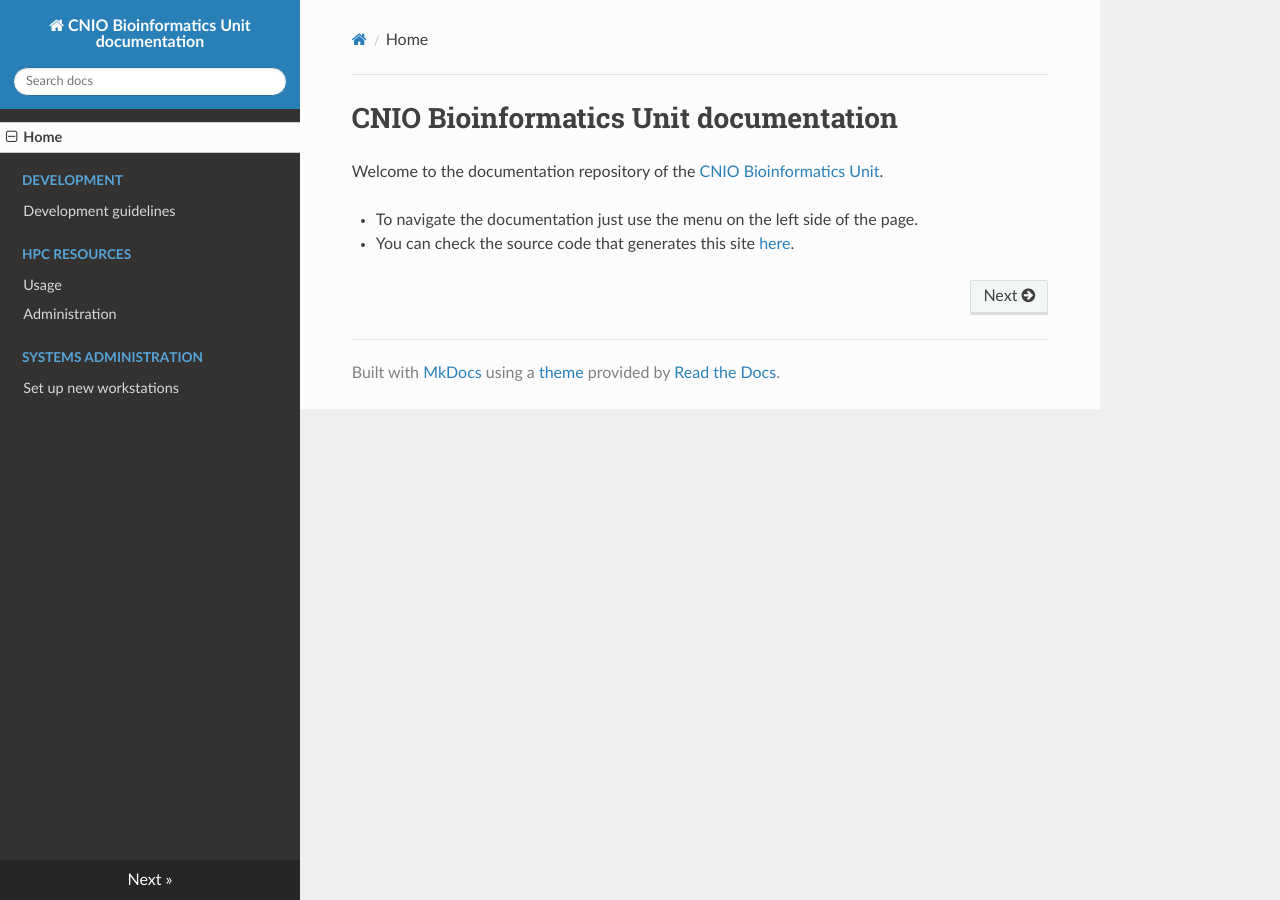
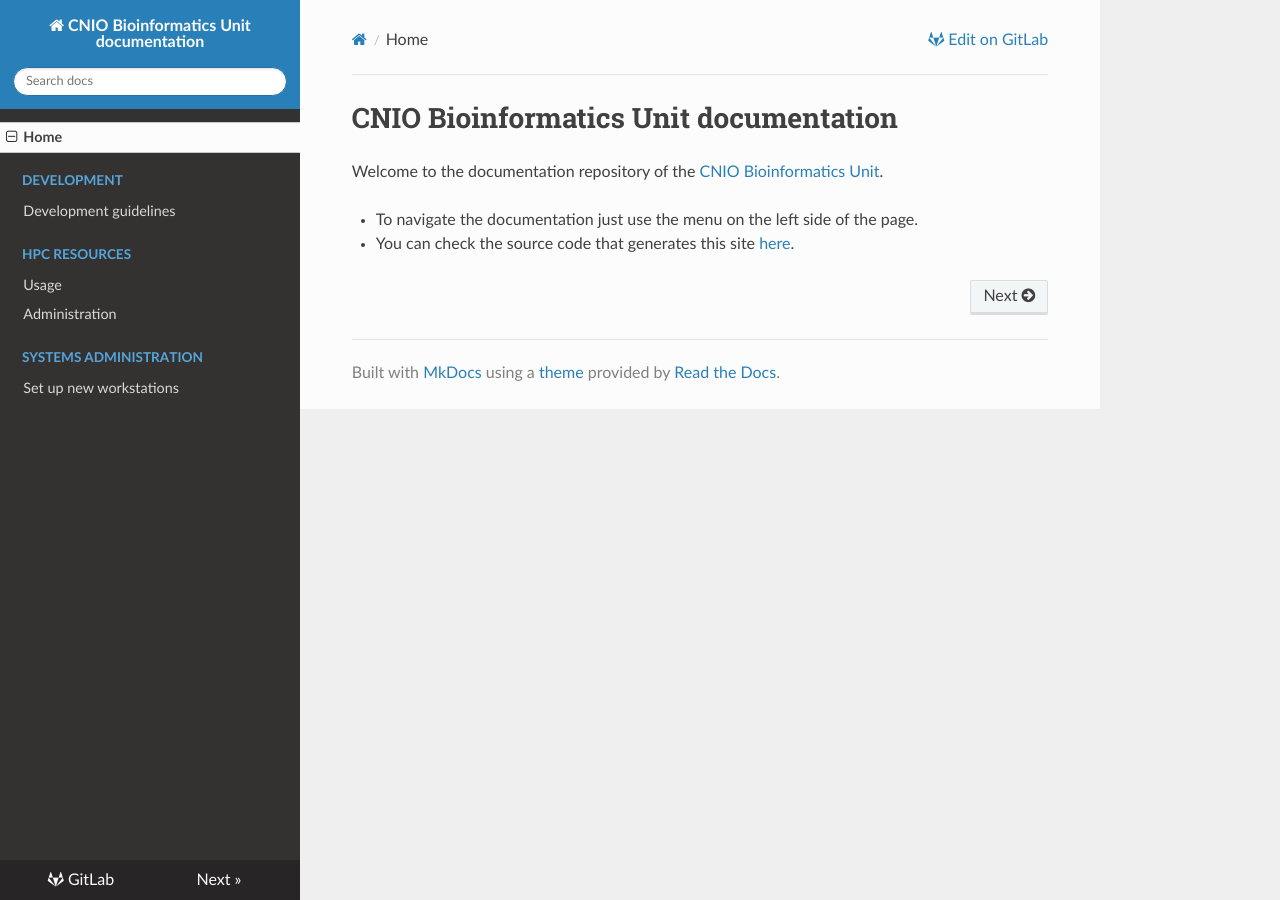
Before and after one commit to cnio-bu/cnio-bu.github.io, an MkDocs documentation site: the page built from docs/index.md, in a window 1280 px wide. Built offline with MkDocs 1.6.1, drawn with Linux system fonts in a browser that asks for light colours; nearby versions of some CDN libraries; some of the changed lines change nothing that is shown.

Commit message:
Add links to edit pages on GitLab

```diff
--- a/mkdocs.yml
+++ b/mkdocs.yml
@@ -1,5 +1,8 @@
 site_name: CNIO Bioinformatics Unit documentation
 site_url: https://bu_cnio.gitlab.io
+repo_url: https://gitlab.com/bu_cnio/bu_cnio.gitlab.io
+edit_uri: blob/master/docs/
+
 theme: readthedocs
 markdown_extensions:
   - admonition
```
